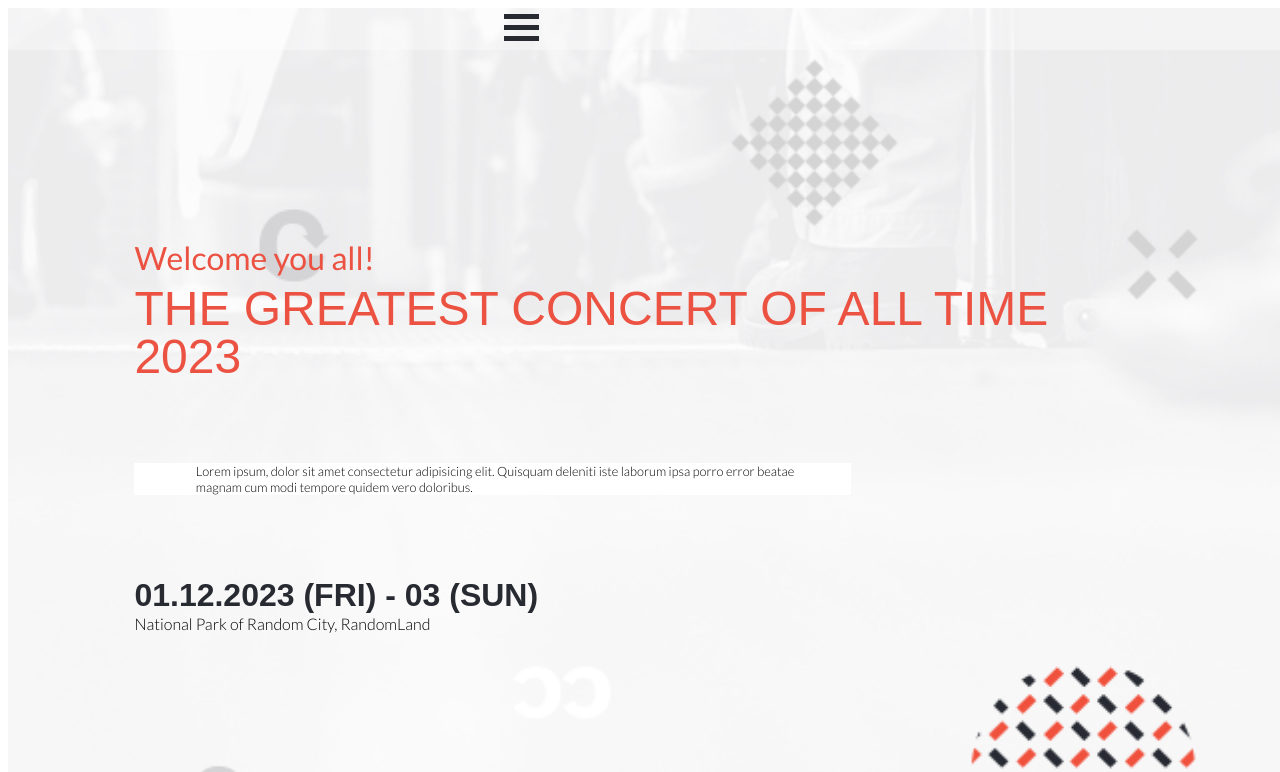
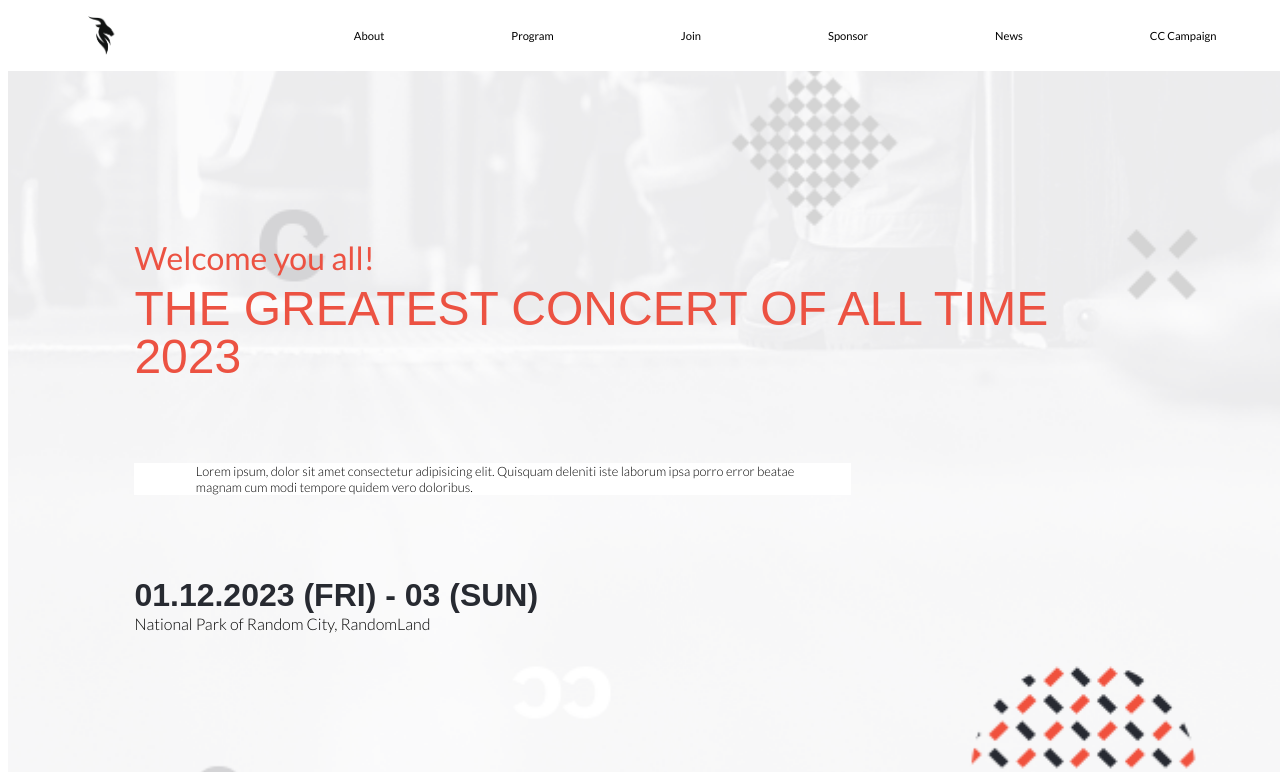
Before and after one commit to maov19/conference_page, a plain HTML site: page index.html in a window 1280 px wide. Shown: the top 772 px of the page. Drawn offline with Linux system fonts and the light colour scheme; a web font is replaced by a local one.

Commit message:
Add interactions in desktop version

```diff
--- a/index.html
+++ b/index.html
@@ -23,7 +23,7 @@
 <header>
     <nav class="navbar">
         <a href="#">
-            <img class="goat_logo_top" src="images/goat.jpg" alt="goat logo"><img>
+            <img class="goat_logo_top" src="images/goat_top.PNG" alt="goat logo"><a href="#home"></a><img>
         </a>
         <nav>
         <button class="icon" id="icon">
@@ -33,9 +33,12 @@
         </button>
         </nav>
         <ul class="menu" >
-            <li>Portfolio</li>
-            <li>About</li>
-            <li>Contact</li>
+            <li><a href="#about">About</a></li>
+            <li><a href="#welcome">Program</a></li>
+            <li><a href="#welcome">Join</a></li>
+            <li><a href="#welcome">Sponsor</a></li>
+            <li><a href="#welcome">News</a></li>
+            <li><a href="#welcome">CC Campaign</a></li>
         </ul>
     </nav>
         <div id="menuAll">
--- a/style.css
+++ b/style.css
@@ -403,6 +403,44 @@ body{
     padding: 10%;
 }
 
+.navbar {
+    width: 100vw;
+    height: auto;
+    margin: 0;
+    padding: 0;
+    background-color: white;
+}
+
+.goat_logo_top {
+    display: flex;
+    width: 10%;
+    margin: 1rem 0 1rem 5.5em;
+}
+
+.icon {
+    display: none;
+}
+
+.menu {
+    margin: 0;
+    padding: 0;
+    width: 90%;
+    display: flex;
+    justify-content: space-around;
+    list-style-type: none;
+    text-align: center;
+}
+
+.menu li a{
+    color: black;
+    margin: 0;
+    padding: 0;
+    text-decoration: none;
+    font-size: 0.7rem;
+    padding: 1rem;
+}
+
+
 #hello {
 font-size: 2rem;
 margin-bottom: 0.5rem;
```
Also changed, not shown: images/goat_top.PNG (added).
